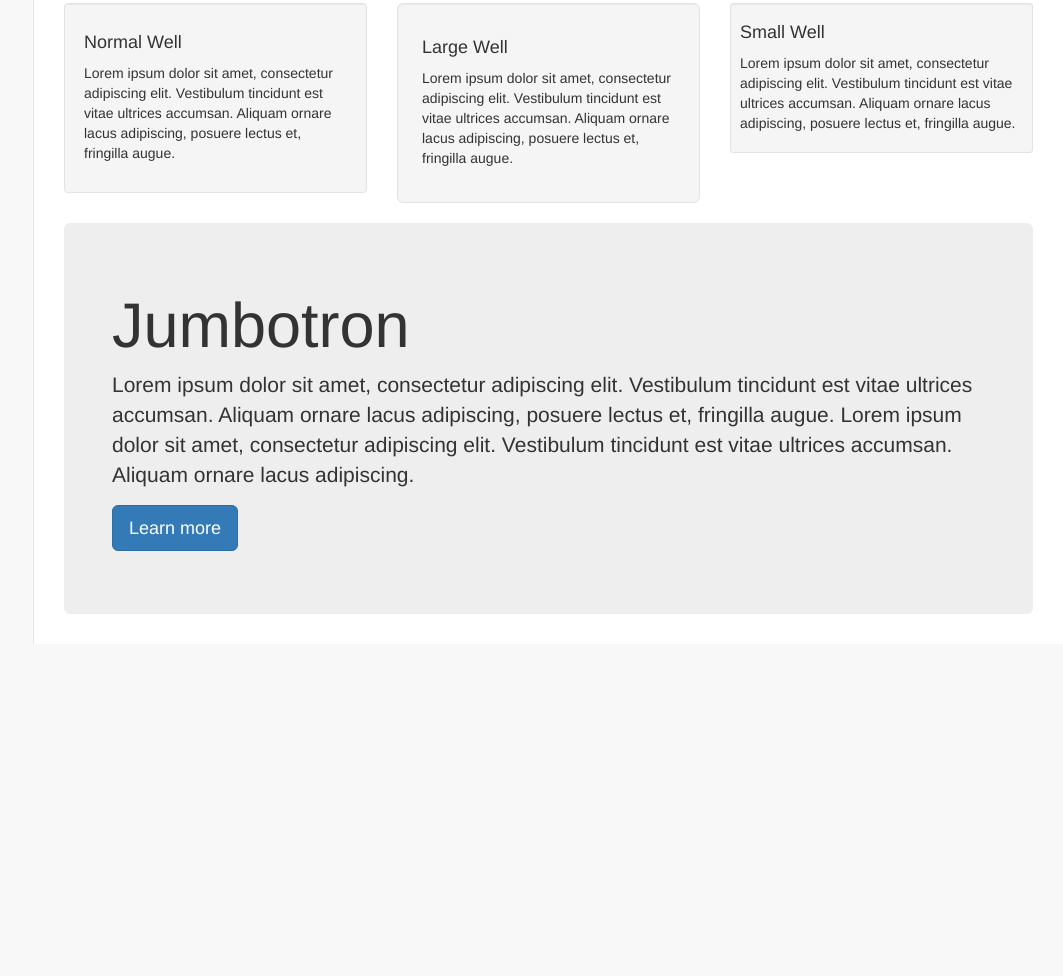
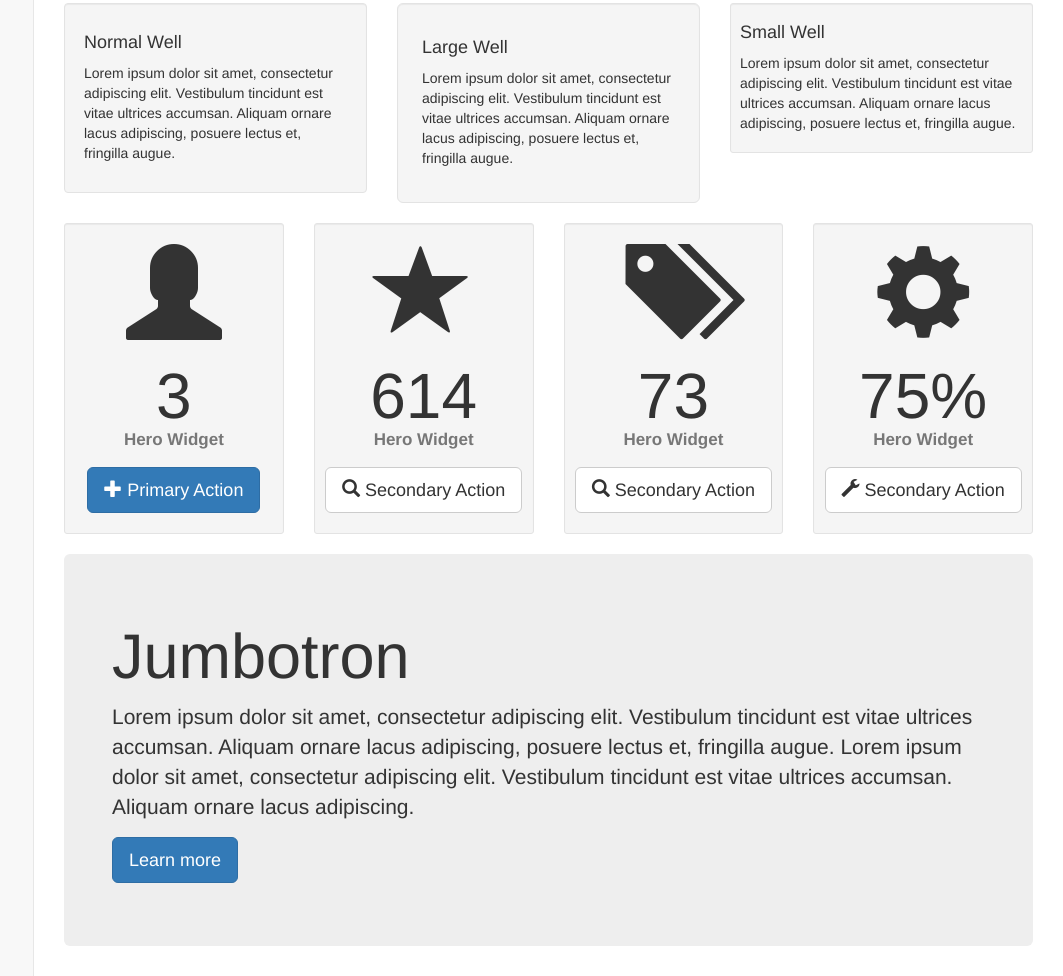
Before and after one commit to secondtruth/startmin, a plain HTML site: page pages/panels-wells.html in a window 1280 px wide. Shown: the part 1546-2522 px from the top of the page, without its empty margins (217-1280 px from the left). Before the commit the page ends 2190 px from the top, so only its background shows below. Drawn offline with Linux system fonts and the light colour scheme.

Commit message:
Hero Widgets (HTML)

```diff
--- a/pages/panels-wells.html
+++ b/pages/panels-wells.html
@@ -542,6 +542,65 @@
                 </div>
                 <!-- /.row -->
                 <div class="row">
+                    <div class="col-sm-3">
+                        <div class="hero-widget well well-sm">
+                            <div class="icon">
+                                <i class="glyphicon glyphicon-user"></i>
+                            </div>
+                            <div class="text">
+                                <span class="value">3</span>
+                                <label class="text-muted">Hero Widget</label>
+                            </div>
+                            <div class="options">
+                                <a href="javascript:;" class="btn btn-primary btn-lg"><i class="glyphicon glyphicon-plus"></i> Primary Action</a>
+                            </div>
+                        </div>
+                    </div>
+                    <div class="col-sm-3">
+                        <div class="hero-widget well well-sm">
+                            <div class="icon">
+                                <i class="glyphicon glyphicon-star"></i>
+                            </div>
+                            <div class="text">
+                                <span class="value">614</span>
+                                <label class="text-muted">Hero Widget</label>
+                            </div>
+                            <div class="options">
+                                <a href="javascript:;" class="btn btn-default btn-lg"><i class="glyphicon glyphicon-search"></i> Secondary Action</a>
+                            </div>
+                        </div>
+                    </div>
+                    <div class="col-sm-3">
+                        <div class="hero-widget well well-sm">
+                            <div class="icon">
+                                <i class="glyphicon glyphicon-tags"></i>
+                            </div>
+                            <div class="text">
+                                <span class="value">73</span>
+                                <label class="text-muted">Hero Widget</label>
+                            </div>
+                            <div class="options">
+                                <a href="javascript:;" class="btn btn-default btn-lg"><i class="glyphicon glyphicon-search"></i> Secondary Action</a>
+                            </div>
+                        </div>
+                    </div>
+                    <div class="col-sm-3">
+                        <div class="hero-widget well well-sm">
+                            <div class="icon">
+                                <i class="glyphicon glyphicon-cog"></i>
+                            </div>
+                            <div class="text">
+                                <span class="value">75%</span>
+                                <label class="text-muted">Hero Widget</label>
+                            </div>
+                            <div class="options">
+                                <a href="javascript:;" class="btn btn-default btn-lg"><i class="glyphicon glyphicon-wrench"></i> Secondary Action</a>
+                            </div>
+                        </div>
+                    </div>
+                </div>
+                <!-- /.row -->
+                <div class="row">
                     <div class="col-lg-12">
                         <div class="jumbotron">
                             <h1>Jumbotron</h1>
```
